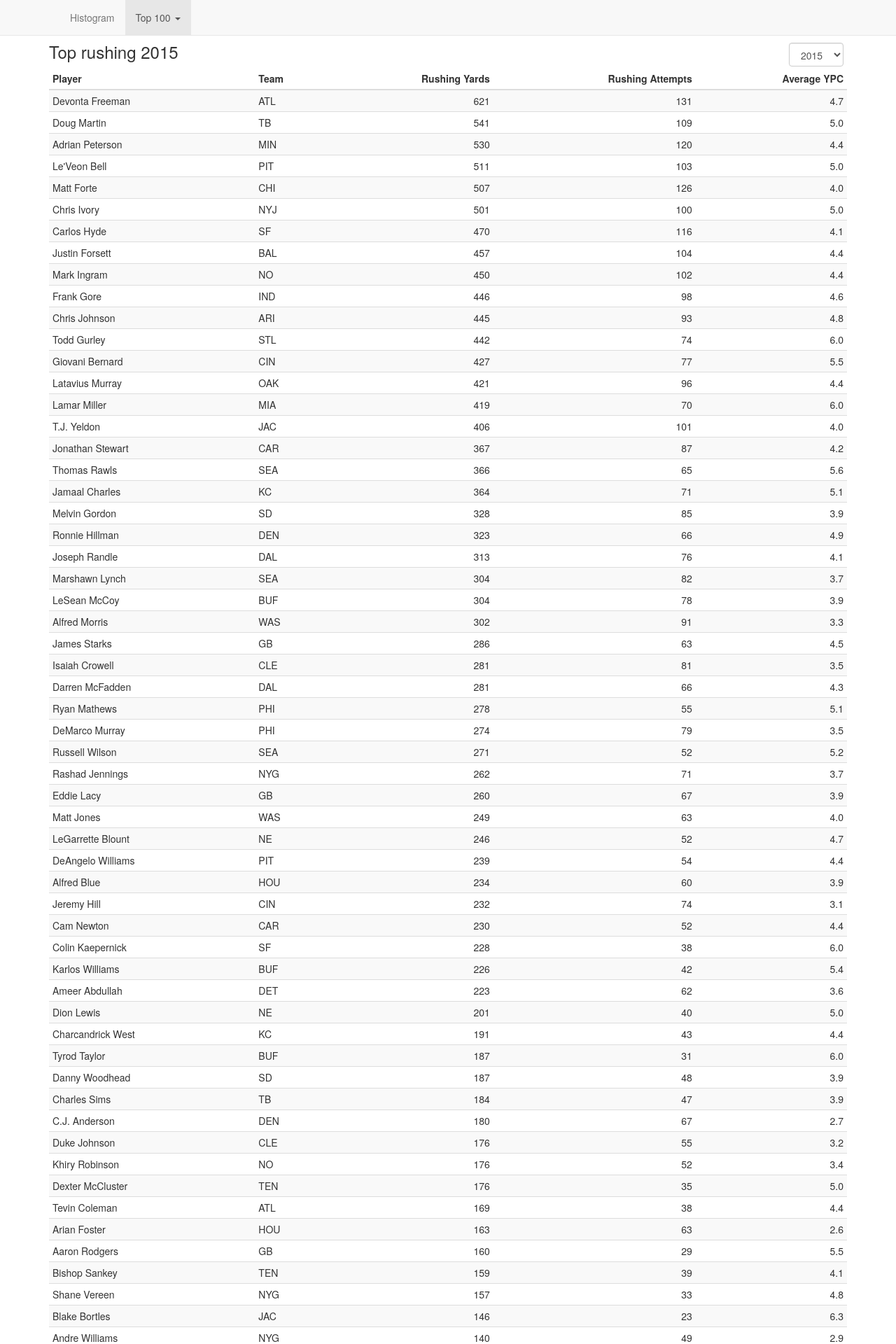
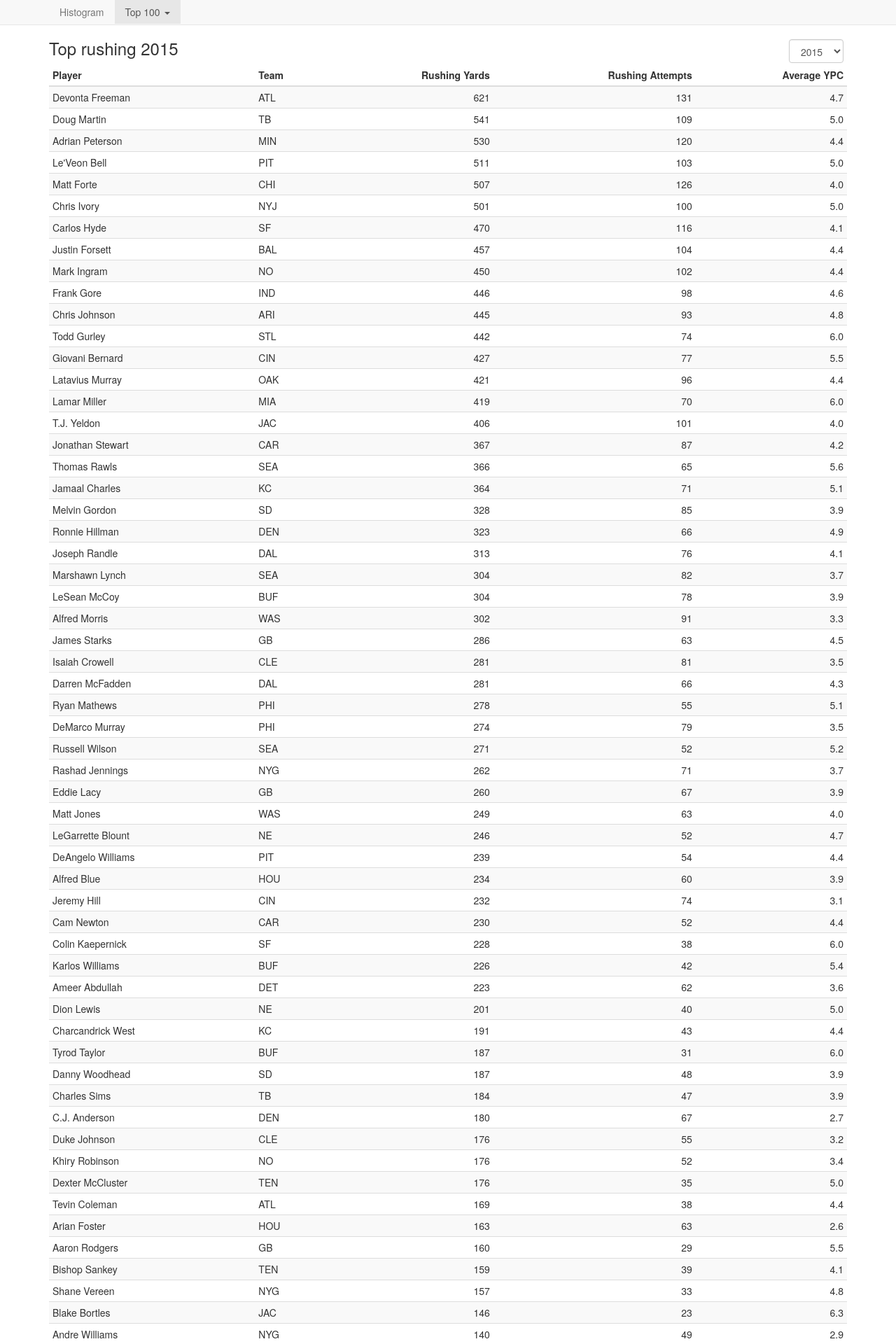
Before and after one commit to calvinhu/ypc-graph, a Flask app: page /rushers in a window 1280 px wide. Shown: the top 1920 px of the page at 70% size. Run offline with Flask 2, Linux system fonts and the light colour scheme; some libraries are stand-ins or nearby versions; some web fonts are replaced.

Commit message:
narrow header

```diff
--- a/static/css/style.css
+++ b/static/css/style.css
@@ -93,7 +93,7 @@ select{
 }
 
 .navbar {
-  margin-bottom: 10px;
+  margin-bottom: 0;
 }
 
 .navbar a {
@@ -104,6 +104,9 @@ select{
 .navbar .btn-simple {
   padding: 9px 12px;
 }
+
+.navbar-nav > li > a {padding-top:7px !important; padding-bottom:7px !important;}
+.navbar {min-height:36px !important}
 
 .stats-row {
   display: none;
@@ -155,7 +158,7 @@ select{
 
 .player-bar {
   margin-left: calc(100% - 405px);
-  margin-right: 5px;
+  margin-right: 0;
   float: right;
 }
 
@@ -179,11 +182,12 @@ select{
 table.table-condensed {
   margin-bottom: 0;
 }
-/* Bigger than 750 */
+
+/* Bigger than 768 */
 @media (min-width: 768px) {
 
   #container {
-    padding: 15px 15px 0 15px;
+    padding: 5px 15px 0 15px;
   }
 
   #playerSelect2, #playerSelect1 {
--- a/templates/layout.html
+++ b/templates/layout.html
@@ -26,7 +26,7 @@
 					<span class="icon-bar"></span>
 					<span class="icon-bar"></span>
 				</button>
-				<a class="navbar-brand" href="#"></a>
+				<!-- <a class="navbar-brand" href="#"></a> -->
 			</div>
 			<div id="navbar" class="navbar-collapse collapse">
 				<ul class="nav navbar-nav">
--- a/templates/top.html
+++ b/templates/top.html
@@ -2,7 +2,7 @@
 {% block content %}
 <script type=text/javascript>
 </script>
-<div class="container" style="margin-bottom:40px">
+<div class="container" style="margin-top:20px;margin-bottom:40px">
 	<div class="row">
 		<div class="col-xs-12">
 			<span style="display:none" id="type">{{type}}</span>
```
